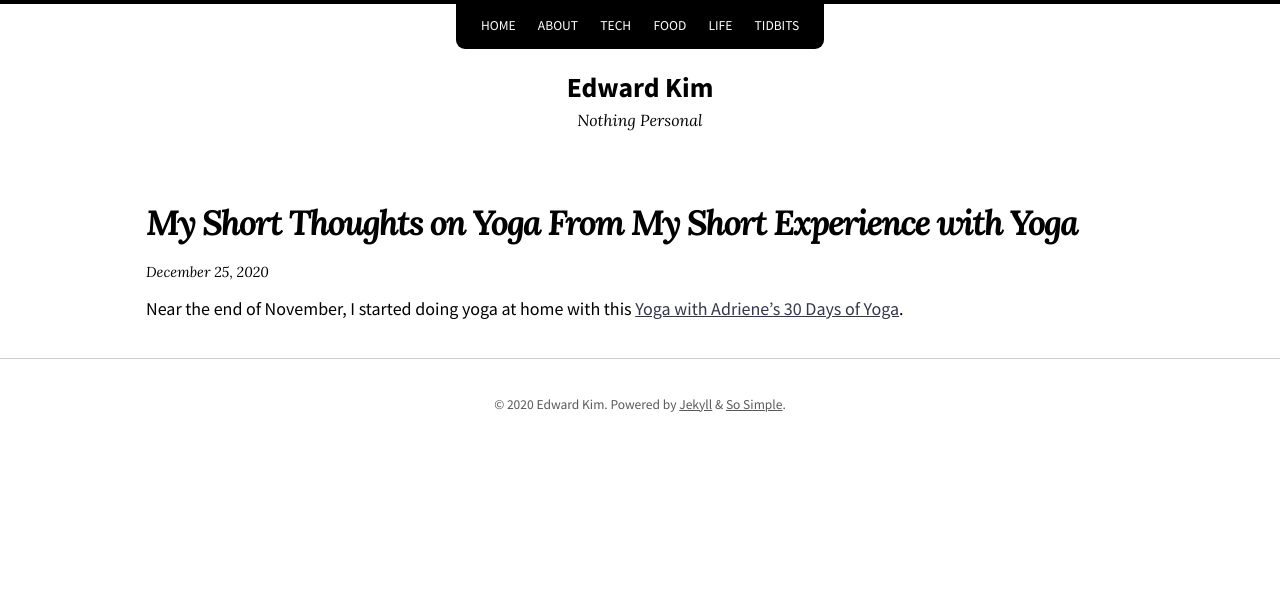
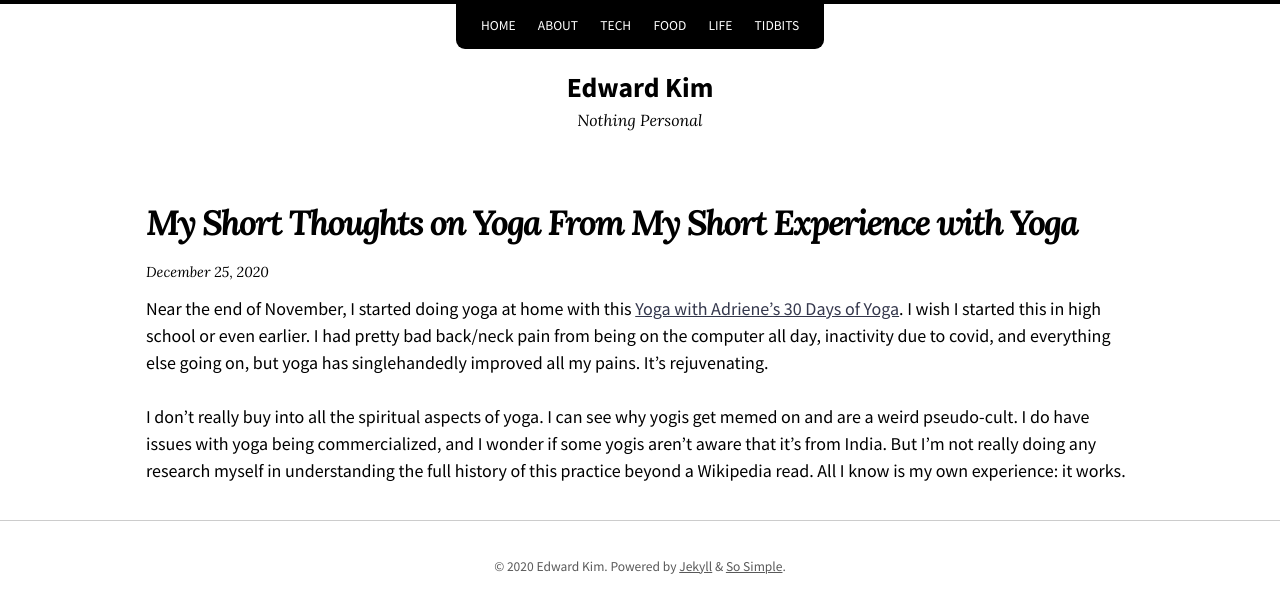
Before and after one commit to edward1kim/edward1kim.github.io, a Jekyll site: the page built from _posts/2020-12-25-my-short-thoughts-on-yoga-from-my-short-experience-with-yoga.md, in a window 1280 px wide. Shown: the top 613 px of the page. Built offline with Jekyll 4.4.1, drawn with Linux system fonts in a browser that asks for light colours; nearby versions of some CDN libraries; a script that is not in the unit is left out.

Commit message:
Edited post

```diff
--- a/_posts/2020-12-25-my-short-thoughts-on-yoga-from-my-short-experience-with-yoga.md
+++ b/_posts/2020-12-25-my-short-thoughts-on-yoga-from-my-short-experience-with-yoga.md
@@ -8,4 +8,6 @@ categories:
     - Tidbits
 ---
 
-Near the end of November, I started doing yoga at home with this [Yoga with Adriene's 30 Days of Yoga](https://www.youtube.com/playlist?list=PLui6Eyny-UzwxbWCWDbTzEwsZnnROBTIL).
+Near the end of November, I started doing yoga at home with this [Yoga with Adriene's 30 Days of Yoga](https://www.youtube.com/playlist?list=PLui6Eyny-UzwxbWCWDbTzEwsZnnROBTIL). I wish I started this in high school or even earlier. I had pretty bad back/neck pain from being on the computer all day, inactivity due to covid, and everything else going on, but yoga has singlehandedly improved all my pains. It's rejuvenating.
+
+I don't really buy into all the spiritual aspects of yoga. I can see why yogis get memed on and are a weird pseudo-cult. I do have issues with yoga being commercialized, and I wonder if some yogis aren't aware that it's from India. But I'm not really doing any research myself in understanding the full history of this practice beyond a Wikipedia read. All I know is my own experience: it works.
```
